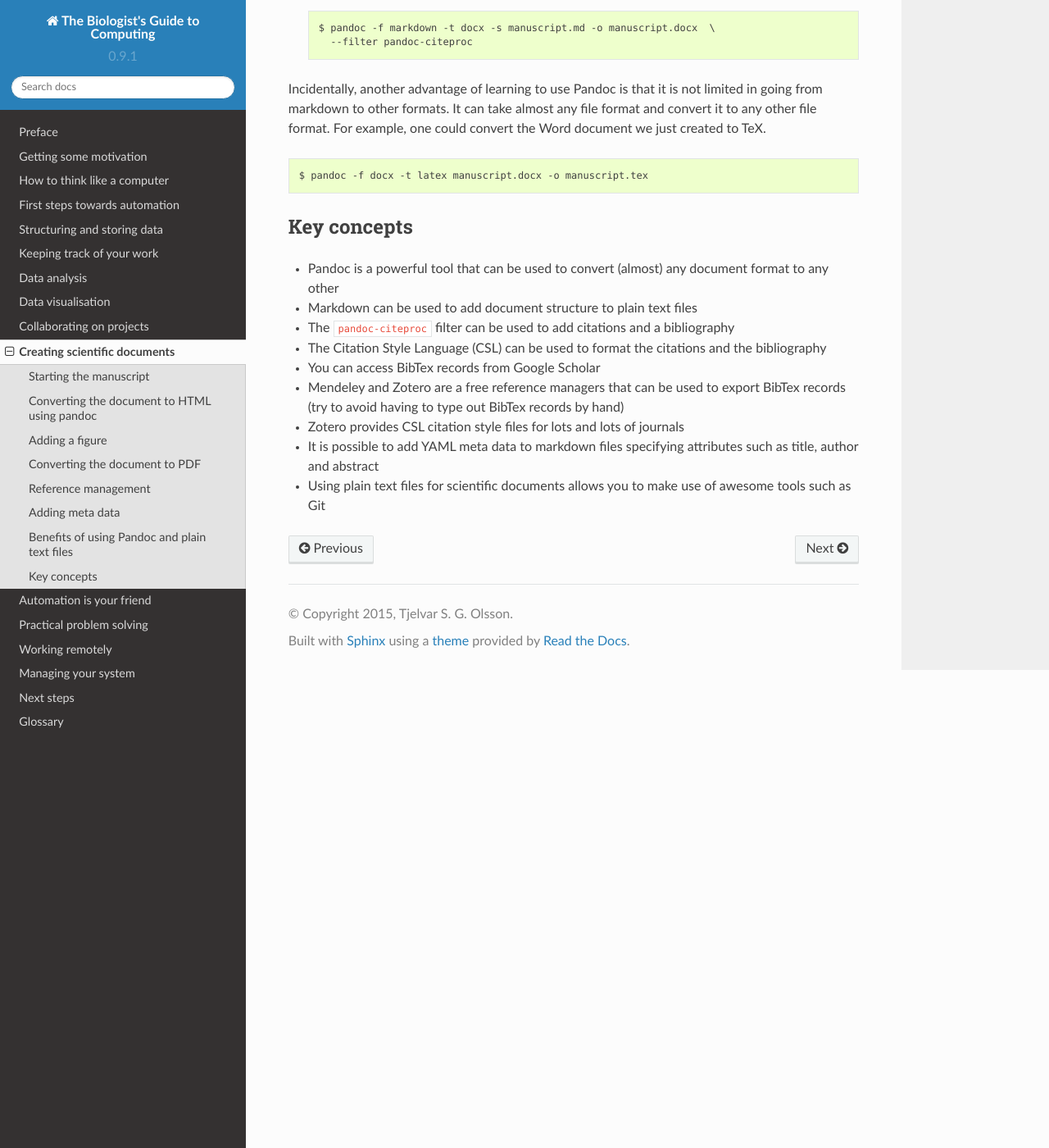
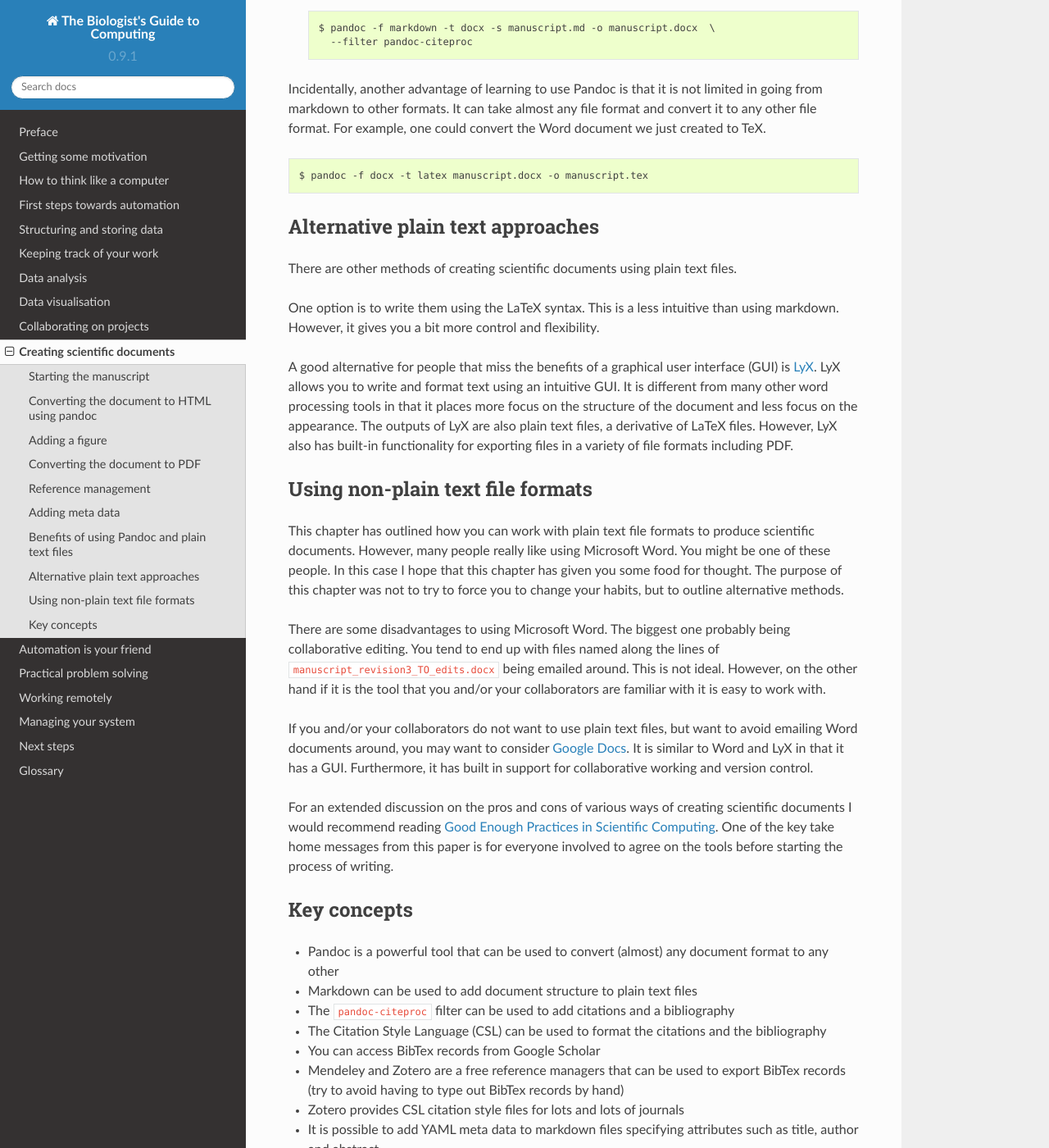
Before and after one commit to tjelvar-olsson/biologists-guide-to-computing, a Sphinx documentation site: the page built from source/creating-scientific-documents.rst, in a window 1280 px wide and 1400 px high, scrolled down 8212 px. Shown: the whole window at 82% size. Built offline with Sphinx 7.4.7 and the Read the Docs theme 2.0.0, drawn with Linux system fonts in a browser that asks for light colours; some of the changed text lies outside the part shown.

Commit message:
Finished updating creating scientific documents chapter

```diff
--- a/source/creating-scientific-documents.rst
+++ b/source/creating-scientific-documents.rst
@@ -482,6 +482,56 @@ convert the Word document we just created to TeX.
     $ pandoc -f docx -t latex manuscript.docx -o manuscript.tex
 
 
+Alternative plain text approaches
+---------------------------------
+
+There are other methods of creating scientific documents using plain text
+files.
+
+One option is to write them using the LaTeX syntax. This
+is a less intuitive than using markdown. However, it gives you a bit
+more control and flexibility.
+
+A good alternative for people that miss the benefits of a graphical user
+interface (GUI) is `LyX <https://www.lyx.org/>`_. LyX allows you to write and
+format text using an intuitive GUI. It is different from many other word
+processing tools in that it places more focus on the structure of the document
+and less focus on the appearance. The outputs of LyX are also plain text files,
+a derivative of LaTeX files. However, LyX also has built-in functionality for
+exporting files in a variety of file formats including PDF.
+
+
+Using non-plain text file formats
+---------------------------------
+
+This chapter has outlined how you can work with plain text file formats to
+produce scientific documents. However, many people really like using Microsoft
+Word. You might be one of these people. In this case I hope that this
+chapter has given you some food for thought. The purpose of this chapter was
+not to try to force you to change your habits, but to outline alternative
+methods.
+
+There are some disadvantages to using
+Microsoft Word. The biggest one probably being collaborative editing. You tend
+to end up with files named along the lines of ``manuscript_revision3_TO_edits.docx``
+being emailed around. This is not ideal. However, on the other hand if it
+is the tool that you and/or your collaborators are familiar with it is easy
+to work with.
+
+If you and/or your collaborators do not want to use plain text files, but want
+to avoid emailing Word documents around, you may want to consider
+`Google Docs <https://docs.google.com>`_. It is similar to Word and LyX in that
+it has a GUI. Furthermore, it has built in support for collaborative working
+and version control.
+
+For an extended discussion on the pros and cons of various ways of creating
+scientific documents I would recommend reading
+`Good Enough Practices in Scientific Computing <https://arxiv.org/abs/1609.00037>`_.
+One of the key take home messages from this paper is for everyone
+involved to agree on the tools before starting the process of writing.
+
+
+
 Key concepts
 ------------
 
@@ -498,3 +548,4 @@ Key concepts
   as title, author and abstract
 - Using plain text files for scientific documents allows you to make use of
   awesome tools such as Git
+- Speak to your collaborators and agree on the tools that best suit your needs
--- a/source/next-steps.rst
+++ b/source/next-steps.rst
@@ -73,6 +73,12 @@ Geir Kjetil Sandve , Anton Nekrutenko, James Taylor, Eivind Hovig's article
 you can make your research more easily reproducible.
 DOI: `10.1371/journal.pcbi.1003285 <https://dx.doi.org/10.1371/journal.pcbi.1003285>`_
 
+Greg Wilson, Jennifer Bryan, Karen Cranston, Justin Kitzes, Lex
+Nederbragt, Tracy K. Teal's article
+`Good Enough Practices in Scientific Computing <https://arxiv.org/abs/1609.00037>`_
+provides a well informed and opinionated view of tools and practises that
+people performing scientific computing should adopt.
+
 Andrew Hunt and David Thomas'
 `The Pragmatic Programmer <https://pragprog.com/book/tpp/the-pragmatic-programmer>`_
 is a modern classic on software development. This book will teach you programming
```
